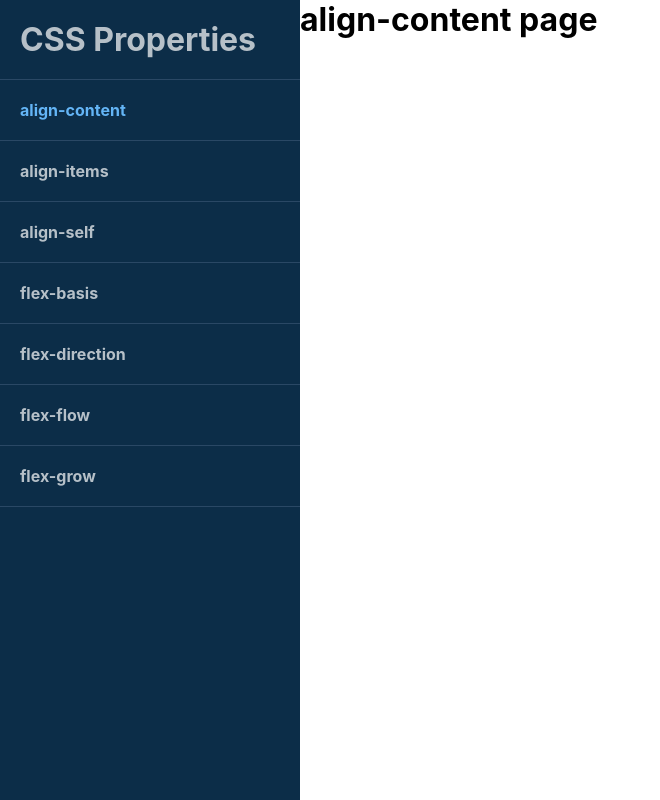
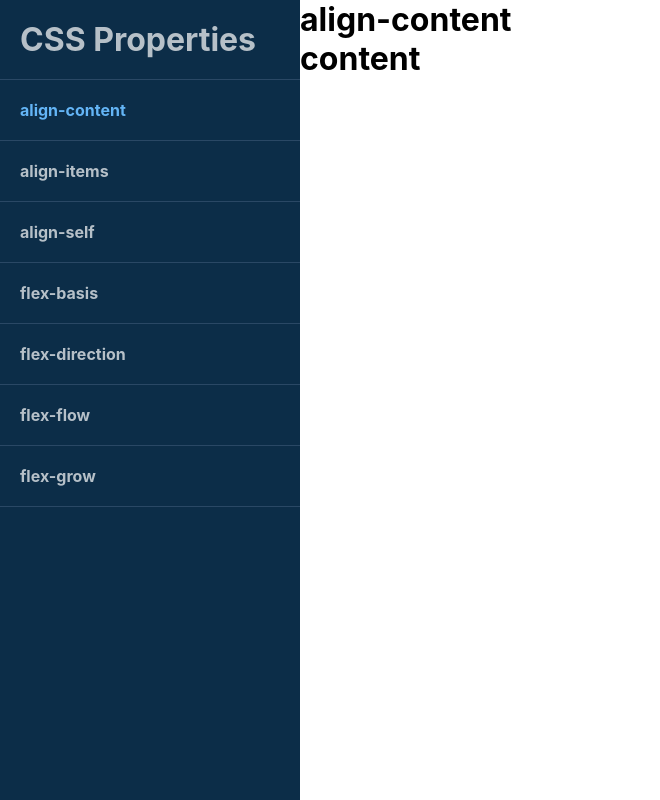
Before and after one commit to KatieCannon/CSS-Documentation, a React (Create React App) app: page /align-content in a window 1280 px wide. Shown: the whole page, without its empty margins (0-660 px from the left). Built offline with nearby package versions, Linux system fonts and the light colour scheme.

Commit message:
changing component so that no repeating

```diff
--- a/src/Components/AlignContent/AlignContent.js
+++ b/src/Components/AlignContent/AlignContent.js
@@ -3,7 +3,7 @@ import React from 'react';
 const AlignContent = () => {
     return (
         <div>
-            <h1>align-content page</h1>
+           <h1>content</h1>
         </div>
     )
 }
--- /dev/null
+++ b/src/Components/Content/Content.js
@@ -0,0 +1,17 @@
+import React from 'react';
+import componentMap from '../../utils/componentMap';
+import { useParams } from 'react-router-dom';
+import ContentHeader from '../ContentHeader/ContentHeader';
+
+
+const Content = () => {
+    const { property } = useParams();
+    return (
+        <div className='content'>
+            <ContentHeader property={property}/>
+             {componentMap[property]}
+        </div>
+    )
+}
+
+export default Content;
--- /dev/null
+++ b/src/Components/ContentHeader/ContentHeader.js
@@ -0,0 +1,11 @@
+import React from 'react';
+
+const ContentHeader = ({property}) => {
+    return (
+        <div className='contentHeader'>
+            <h1>{property}</h1>
+        </div>
+    )
+}
+
+export default ContentHeader;
--- a/src/Components/FullScreen/FullScreen.js
+++ b/src/Components/FullScreen/FullScreen.js
@@ -1,16 +1,14 @@
 import React from 'react';
 import Menu from '../Menu/Menu';
 import './FullScreen.css';
-import componentMap from '../../utils/componentMap';
-import { useParams } from 'react-router-dom';
+import Content from '../Content/Content';
 
 
 const FullScreen = () => {
-    const { property } = useParams();
     return (
         <div className='fullScreen'>
             <Menu />
-            {componentMap[property]}
+            <Content />
         </div>
     )
 }
```
